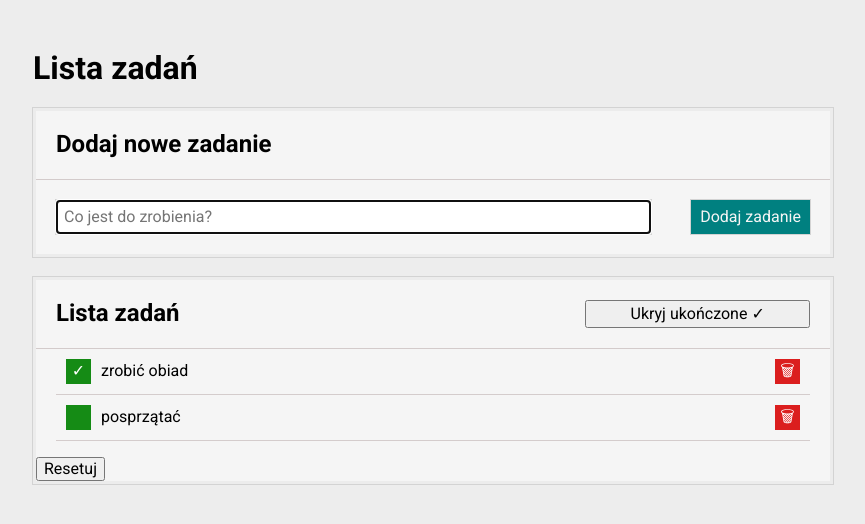
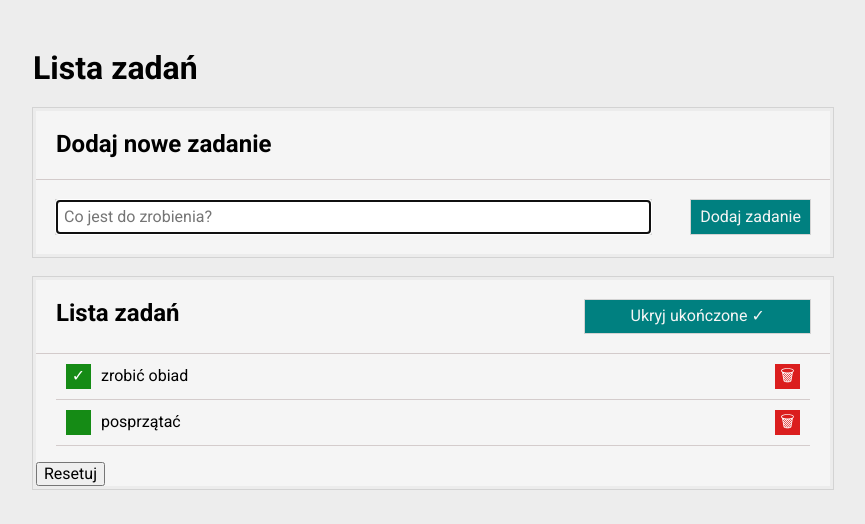
Before and after one commit to Aleksandra-Nie/To-do-list-v2, a plain HTML site: page index.html in a window 1280 px wide. Shown: the whole page, without its empty margins (207-1072 px from the left). Drawn offline with nearby package versions, Linux system fonts and the light colour scheme.

Commit message:
button.css added

```diff
--- a/css/button.css
+++ b/css/button.css
@@ -12,3 +12,17 @@
         margin: 0 auto;
     }
 }
+
+.button {
+    border: none;
+    box-shadow: rgb(211, 211, 211) 0px 0px 0px 1px;
+    padding: 7px;
+    color: whitesmoke;
+    background-color: teal;
+    cursor: pointer;
+}
+
+.button:hover {
+    background-color: rgb(60, 167, 167);
+    transform: scale(1.1);
+}
```
